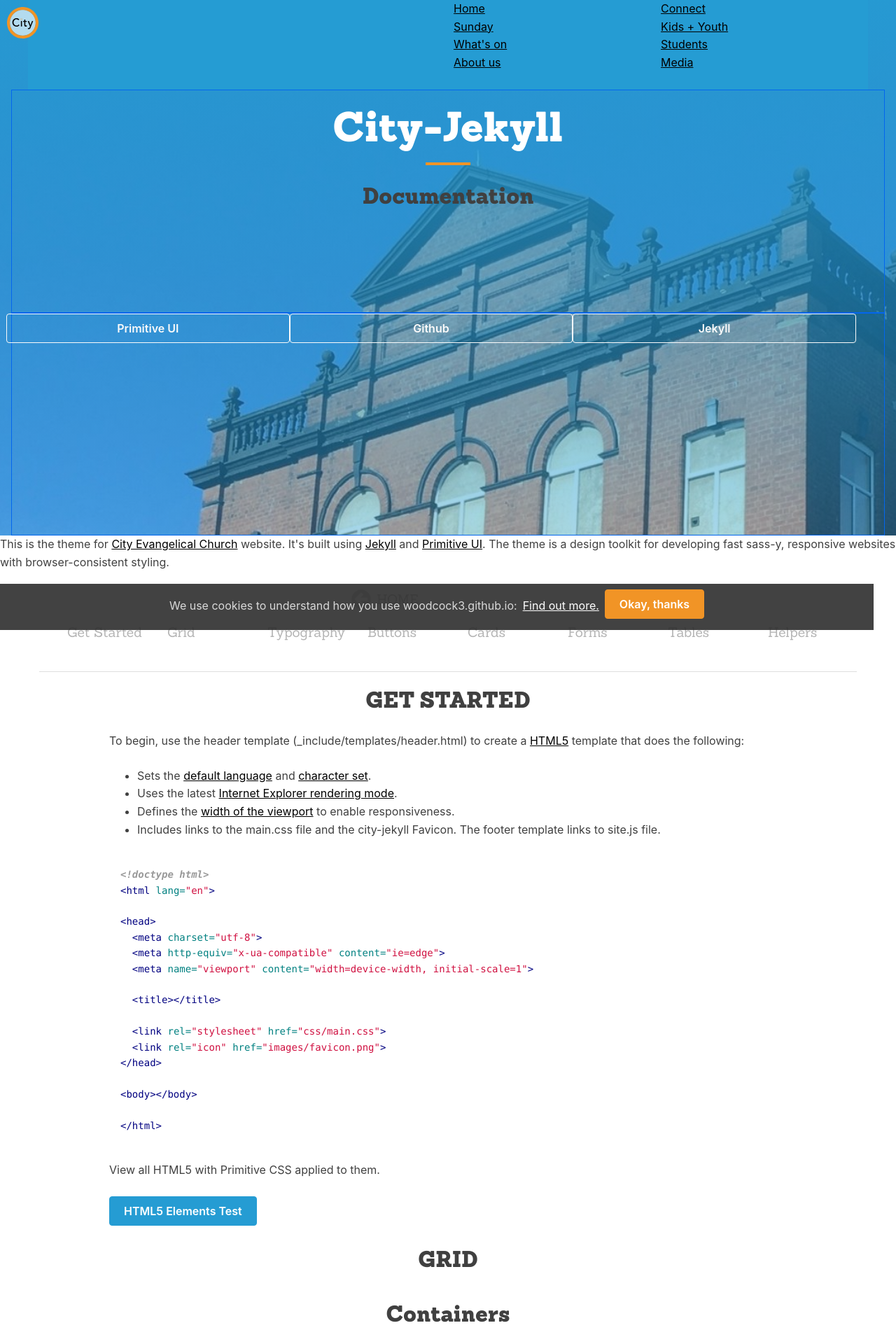
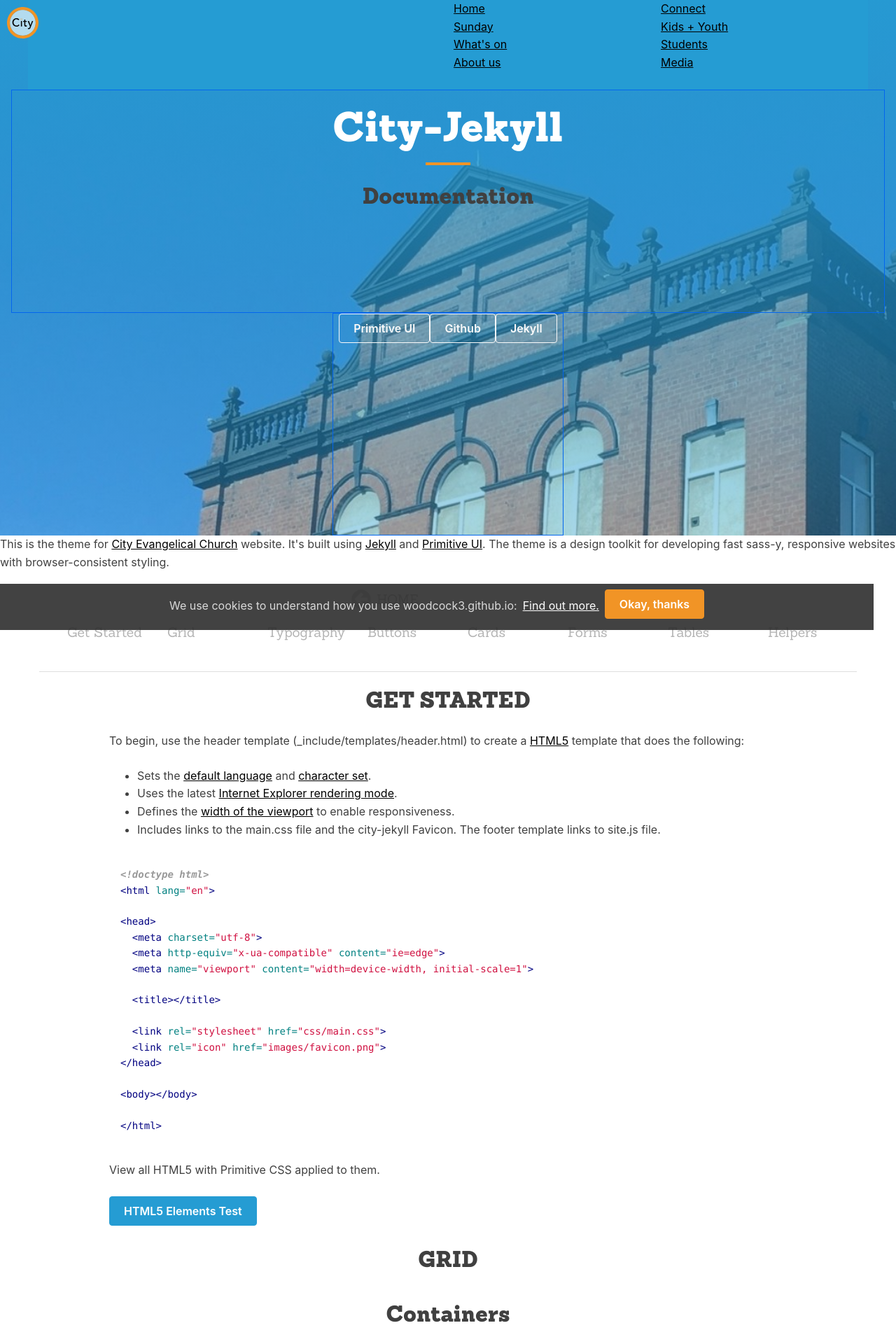
Before and after one commit to woodcox/city-jekyll, a Jekyll site: the page built from pages/_docs/2021-01-08-helper.md, in a window 1280 px wide. Shown: the top 1920 px of the page at 70% size. Built offline with Jekyll 4.4.1, drawn with Linux system fonts in a browser that asks for light colours.

Commit message:
Update docs-hero.html

```diff
--- a/_includes/templates/docs-hero.html
+++ b/_includes/templates/docs-hero.html
@@ -5,11 +5,11 @@
     <h1 class="hero-text-h1">City-Jekyll</h1>
     <h2 class="hero-text-h2">Documentation</h2>
   </div>
-  <div class="hero-buttons large-container">
+  <div class="hero-buttons container">
     <div class="flex-row">
-      <a class="flex-small sm-one-third button muted-button full-button" href="https://taniarascia.github.io/primitive">Primitive UI</a>
-      <a class="flex-small sm-one-third button muted-button full-button" href="https://github.com/woodcock3/city-jekyll">Github</a>
-      <a class="flex-small sm-one-third button muted-button full-button" href="https://jekyllrb.com/">Jekyll</a>
+      <p><a class="flex-small sm-one-third button muted-button full-button" href="https://taniarascia.github.io/primitive">Primitive UI</a></p>
+      <p><a class="flex-small sm-one-third button muted-button full-button" href="https://github.com/woodcock3/city-jekyll">Github</a></p>
+      <p><a class="flex-small sm-one-third button muted-button full-button" href="https://jekyllrb.com/">Jekyll</a></p>
     </div>
   </div>
 </section>
```
